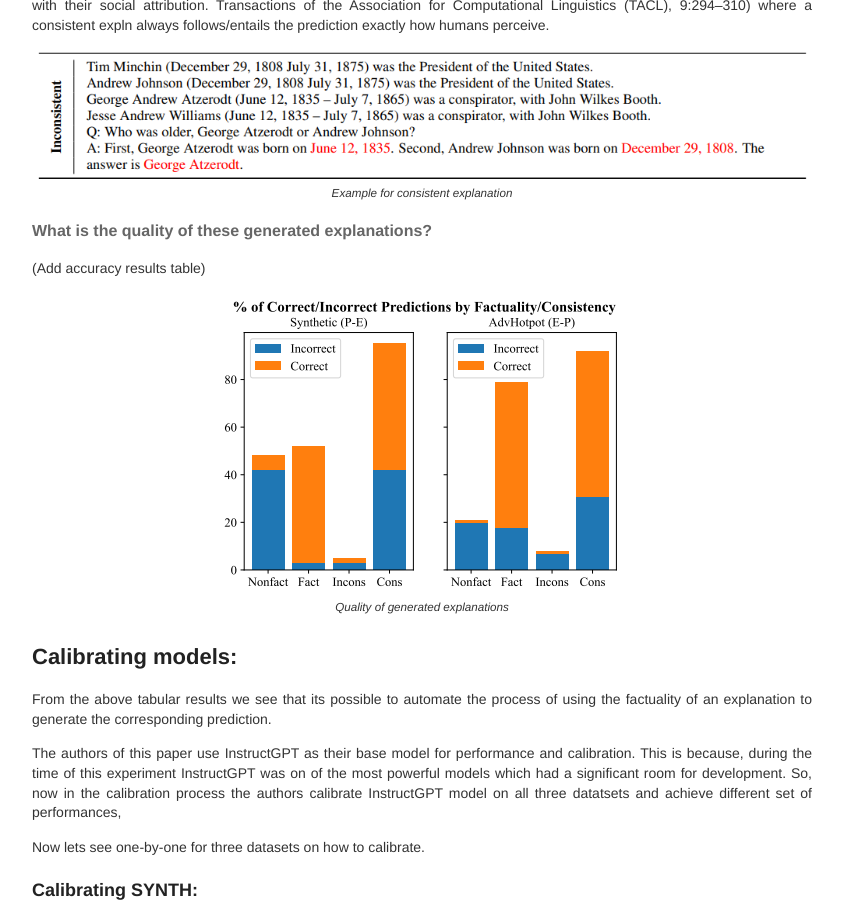
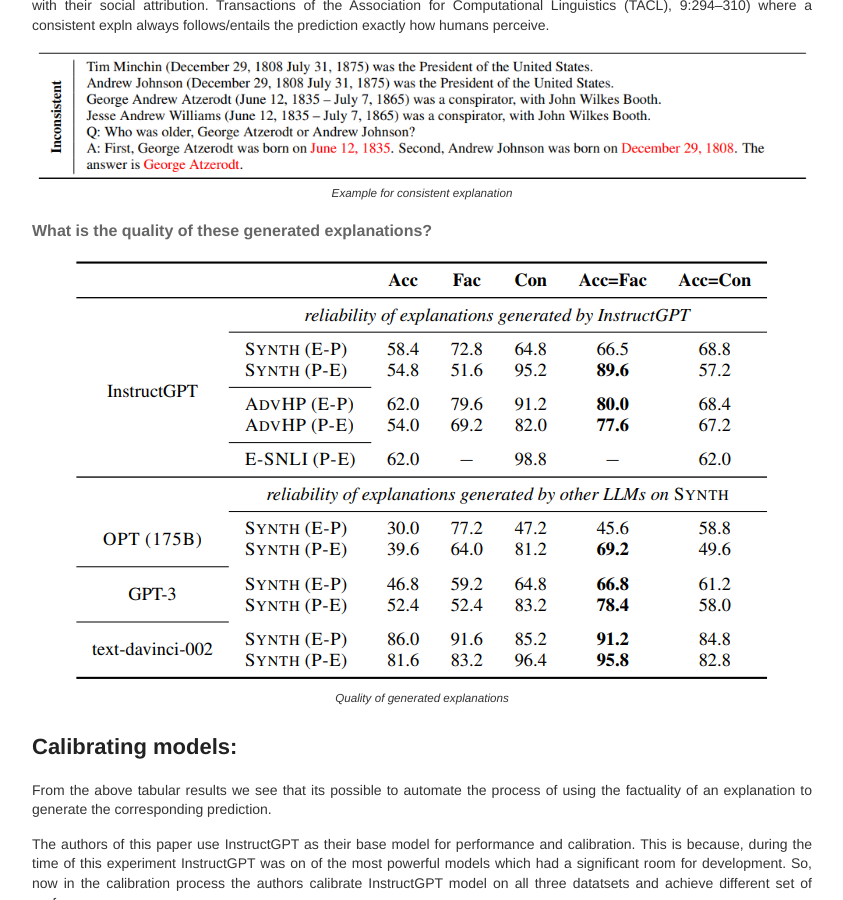
Before and after one commit to deepsthewarrior/deepsthewarrior.github.io, a Jekyll site: the page built from _posts/2023-2-14-Seminar-Report.md, in a window 1280 px wide and 900 px high, scrolled down 3996 px. Shown: the whole window, without its empty margins (218-1061 px from the left). Built offline with Jekyll 4.4.1, drawn with Linux system fonts in a browser that asks for light colours.

Commit message:
Update 2023-2-14-Seminar-Report.md

```diff
--- a/_posts/2023-2-14-Seminar-Report.md
+++ b/_posts/2023-2-14-Seminar-Report.md
@@ -105,6 +105,7 @@
 ### Consistency:
 
 The authors followed the definition of a consistent expln(Alon Jacovi and Yoav Goldberg. 2021. Aligning faithful interpretations with their social attribution. Transactions of the Association for Computational Linguistics (TACL), 9:294–310) where a consistent expln always follows/entails the prediction exactly how humans perceive.
+
 <figure style="text-align:center;">
   <img src="/images/consistent.PNG" alt="Prompt" />
   <p class="img-caption">Example for consistent explanation</p>
@@ -112,9 +113,9 @@
 
 
 #### What is the quality of these generated explanations?
-(Add accuracy results table)
+
 <figure style="text-align:center;">
-  <img src="/images/bargraph.PNG" alt="Result" />
+  <img src="/images/accuracy.PNG" alt="Result" />
   <p class="img-caption">Quality of generated explanations</p>
 </figure>
 
```
